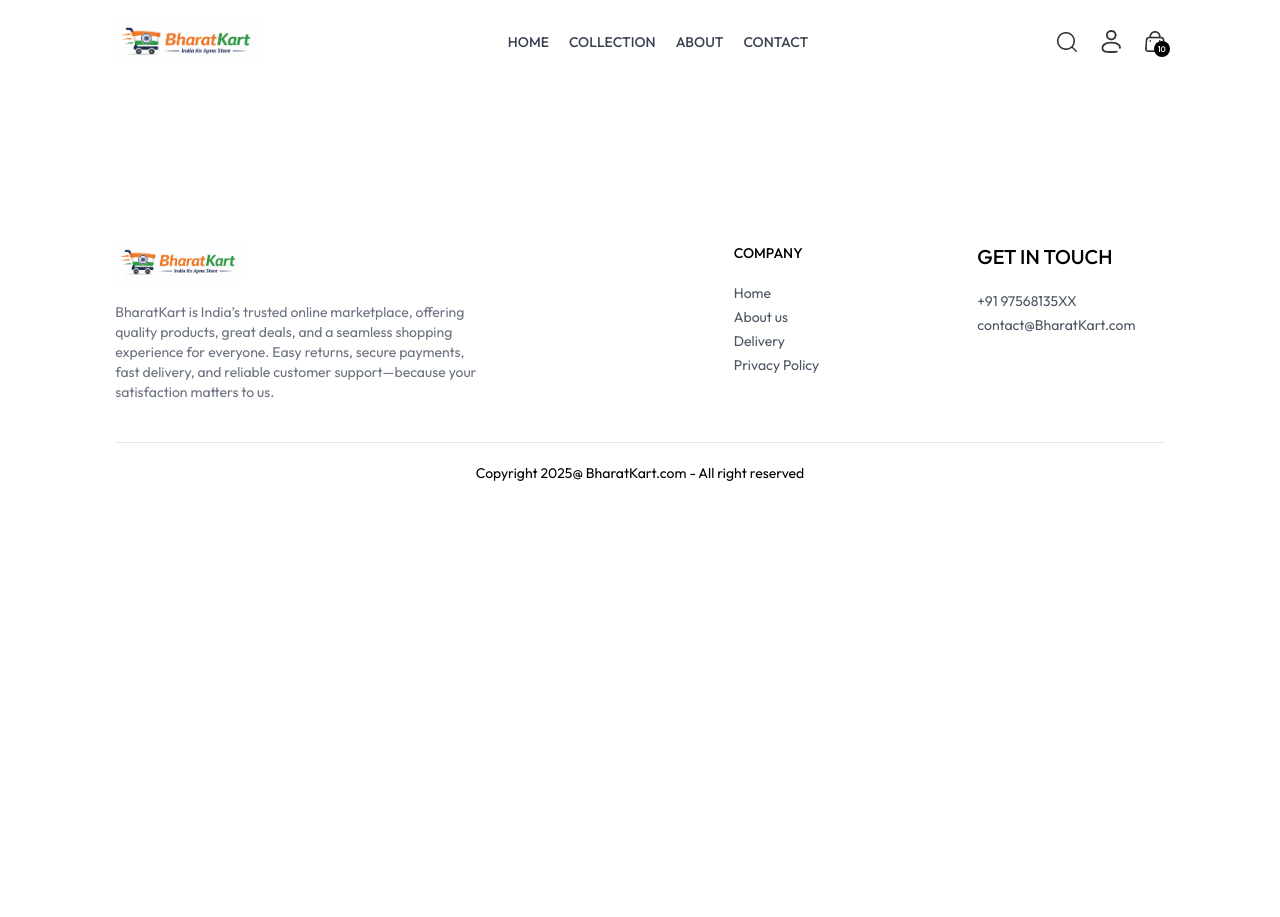
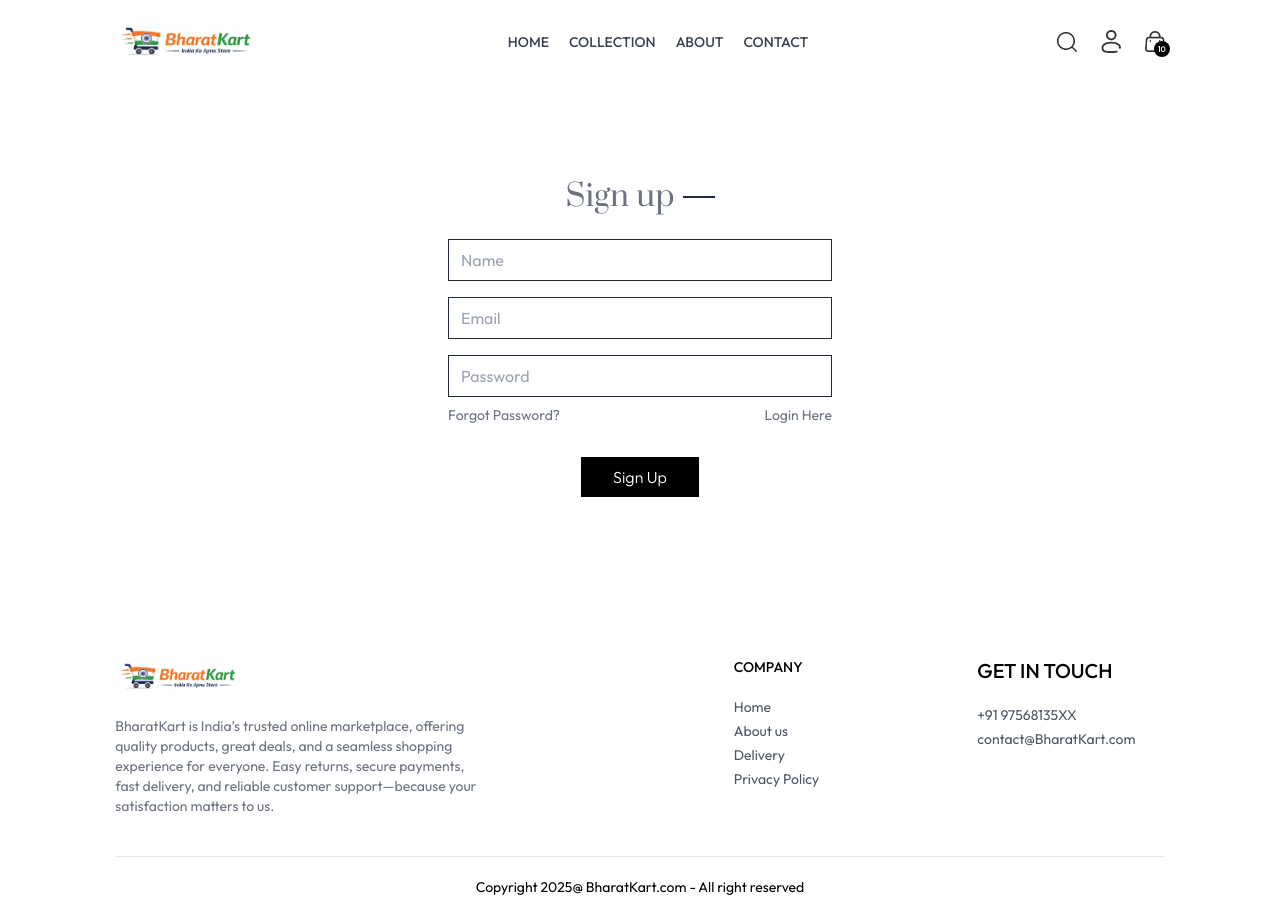
Before and after one commit to Akash-060206/Ekart, a React (Vite) app in the folder frontend/: page /login in a window 1280 px wide. Before the commit the page ends 800 px from the top, so only its background shows below. Built offline with nearby package versions, Linux system fonts and the light colour scheme.

Commit message:
login page added

```diff
--- a/frontend/src/components/Navbar.jsx
+++ b/frontend/src/components/Navbar.jsx
@@ -36,7 +36,7 @@
       <div className='flex items-center gap-6'>
         <img onClick={()=>setShowSearch(true)} src={assets.search_icon} className='w-5 cursor-pointer' alt="" />
         <div className='group relative'>
-          <img className='w-5 cursor-pointer' src={assets.profile_icon} alt="" />
+          <Link to = "/login"><img className='w-5 cursor-pointer' src={assets.profile_icon} alt="" /></Link>
           <div className=' group-hover:block hidden absolute dropdown-menu right-0 pt-4'>
             <div className=' flex flex-col gap-2 w-36 py-3 bg-slate-100 text-gray-500 rounded'>
               <p className=' cursor-pointer hover:text-black'>My profile</p>
--- a/frontend/src/pages/Login.jsx
+++ b/frontend/src/pages/Login.jsx
@@ -1,10 +1,33 @@
-import React from 'react'
+import { useState } from "react";
 
 const Login = () => {
+
+  const [currentState,setCurrentState] = useState('Sign up');
+
+  const onSubmitHandler= async (event) => {
+    event.preventDefault();
+  }
+
   return (
-    <div>
+    <form onSubmit={onSubmitHandler} className="flex flex-col items-center w-[90%] sm:max-w-96 m-auto mt-14 gap-4 text-gray-500">
+      <div className=" inline-flex items-center gap-2 mb-2 mt-10">
+        <p className="prata-regular text-3xl">{currentState}</p>
+        <hr className="border-none h-[1.5px] w-8 bg-gray-800" />
+      </div>
+      {currentState === 'Login' ? '': <input type="text" className="w-full px-3 py-2 border border-gray-800 " placeholder="Name" required/>}
+      <input type="email" className="w-full px-3 py-2 border border-gray-800 " placeholder="Email" required/>
+      <input type="password" className="w-full px-3 py-2 border border-gray-800 " placeholder="Password" required/>
+      <div className="w-full flex justify-between text-sm mt-[-8px]">
+        <p className="cursor-pointer">Forgot Password?</p>
+        {
+          currentState === 'Login'
+          ? <p onClick={()=>setCurrentState('Sign Up')} className="cursor-pointer">Create Account</p>
+          : <p onClick={()=>setCurrentState('Login')} className="cursor-pointer">Login Here</p>
+        }
+      </div>
+      <button className="bg-black text-white font-light px-8 py-2 mt-4">{currentState === 'Login' ? 'Sign In' : 'Sign Up'}</button>
 
-    </div>
+    </form>
   )
 }
 
```
